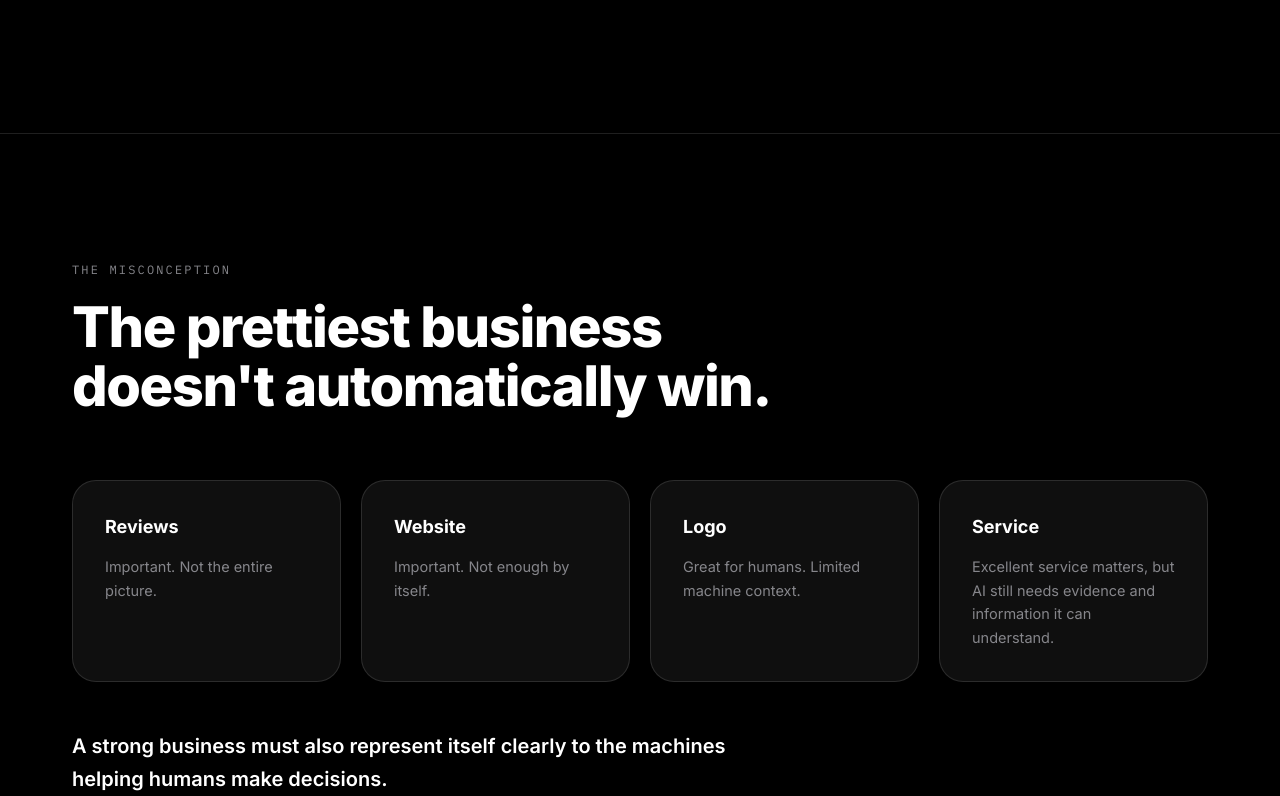
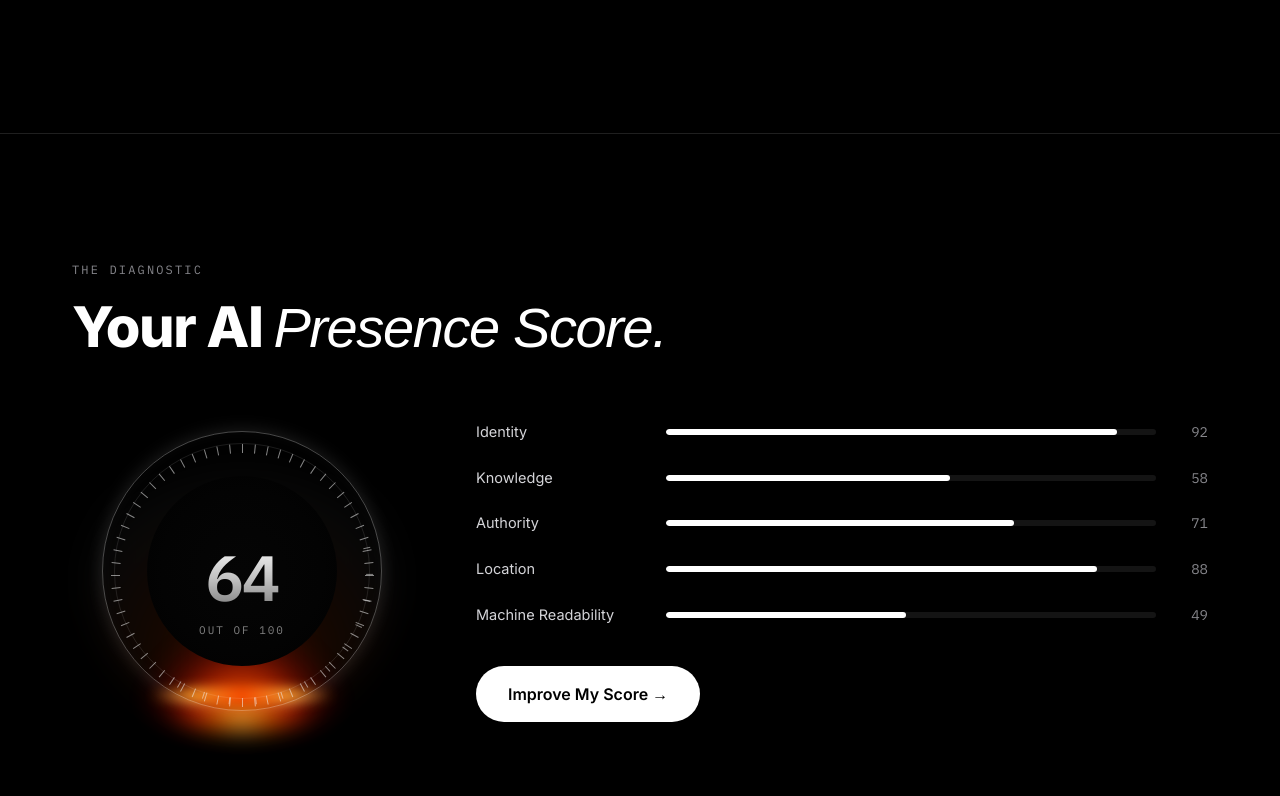
Before and after one commit to 2romanroyce8/sfb-connect, a Next.js app: page / in a window 1280 px wide. Shown: the part 6104-6900 px from the top of the page. Built offline with nearby package versions, Linux system fonts and the light colour scheme; no server answers; a web font is replaced by a local one.

Commit message:
Remove the myth/misconception section from the homepage

```diff
--- a/app/page.tsx
+++ b/app/page.tsx
@@ -4,7 +4,6 @@ import ShiftSection from "@/components/home/ShiftSection";
 import ShortlistSection from "@/components/home/ShortlistSection";
 import AlgorithmSection from "@/components/home/AlgorithmSection";
 import MissionSection from "@/components/home/MissionSection";
-import MythSection from "@/components/home/MythSection";
 import ScoreSection from "@/components/home/ScoreSection";
 import ProcessSection from "@/components/home/ProcessSection";
 import AnalyzeSection from "@/components/home/AnalyzeSection";
@@ -23,7 +22,6 @@ export default function HomePage() {
       <ShortlistSection />
       <AlgorithmSection />
       <MissionSection />
-      <MythSection />
       <ScoreSection />
       <ProcessSection />
       <AnalyzeSection />
```
